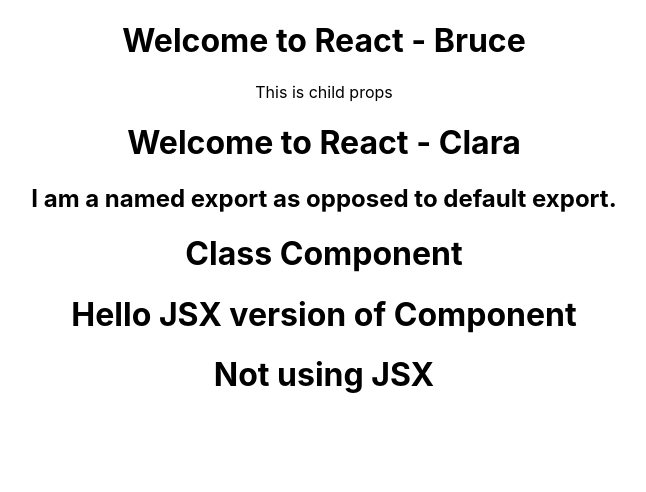
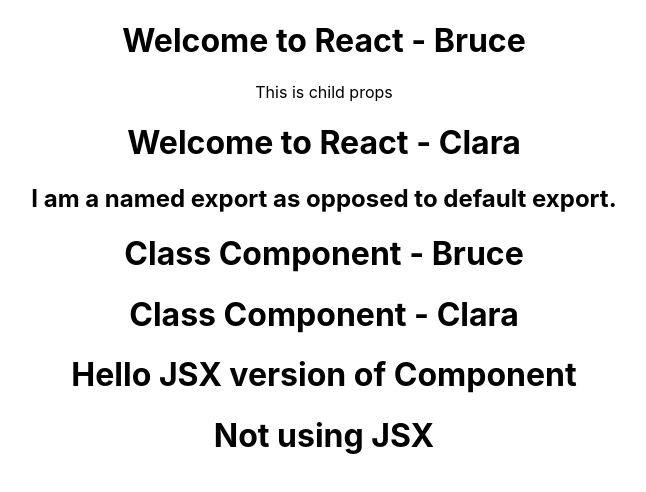
Before and after one commit to abhieshekumar/react-crash, a React (Create React App) app: page / in a window 1280 px wide. Shown: the top 492 px of the page, without its empty margins (316-962 px from the left). Built offline with nearby package versions, Linux system fonts and the light colour scheme.

Commit message:
Props in class components

```diff
--- a/src/App.js
+++ b/src/App.js
@@ -19,7 +19,8 @@ class App extends Component {
         <Greet name="Clara">
         </Greet>
         <Greeting/>
-        <Welcome/>
+        <Welcome name="Bruce"/>
+        <Welcome name="Clara"/>
         <Hello/>
         <Hello2/>
       </div>
--- a/src/components/Welcome.js
+++ b/src/components/Welcome.js
@@ -2,7 +2,7 @@ import React, { Component } from 'react'  //we need two things here React and Co
 
 class Welcome extends Component {             //extend
   render() {                                  //return null or nothing
-    return <h1>Class Component</h1>
+    return <h1>Class Component - {this.props.name} </h1>
   }
 }
 
```
